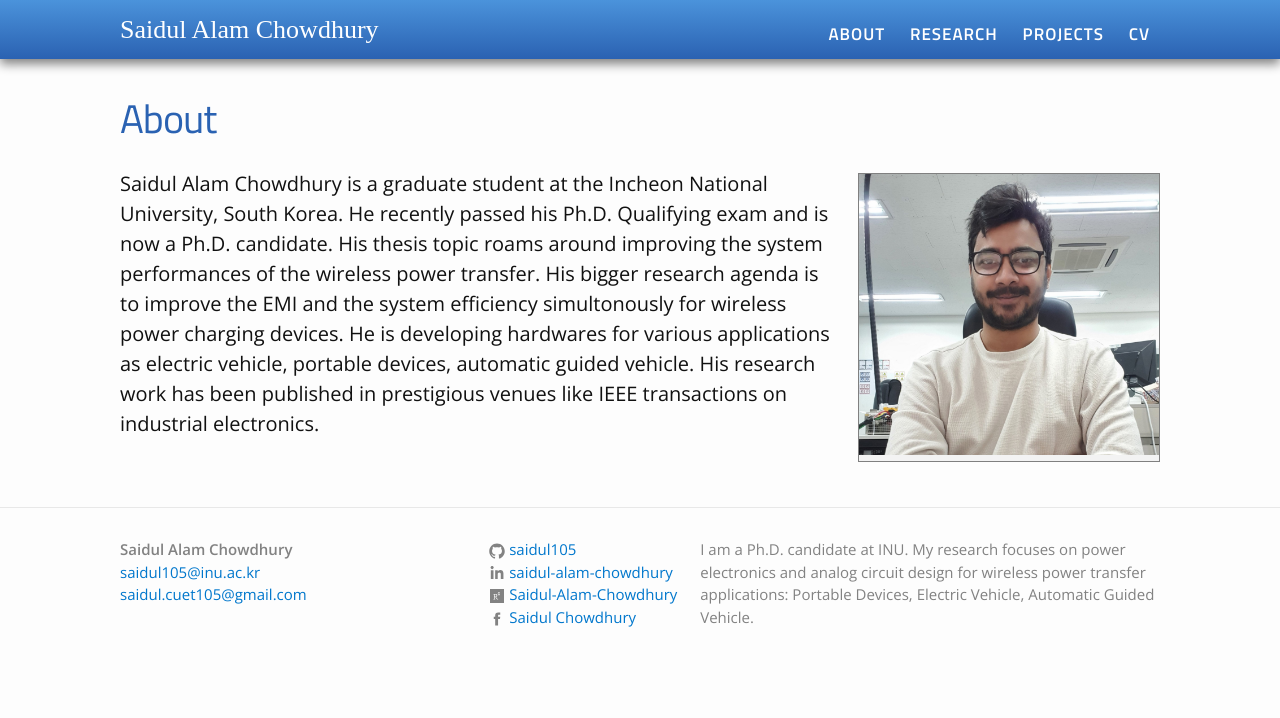
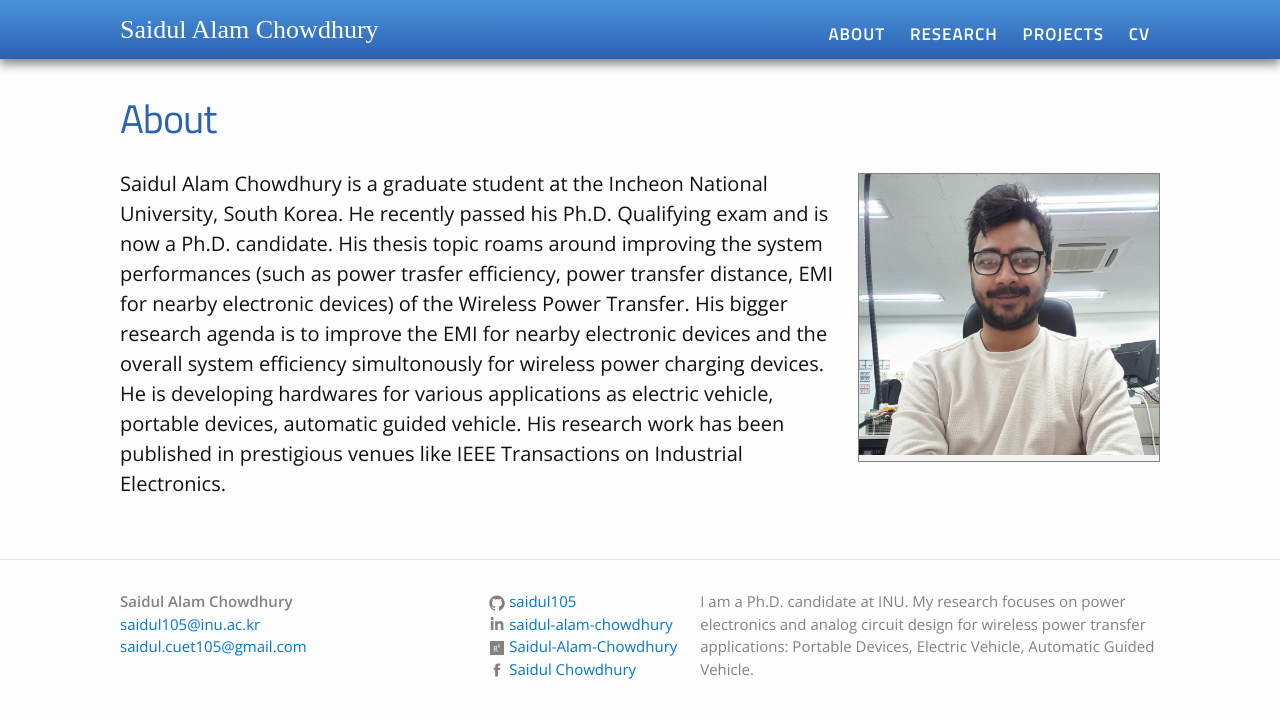
Before and after one commit to saidul105/saidul105.github.io, a Jekyll site: the page built from about.md, in a window 1280 px wide. Shown: the top 718 px of the page. Built offline with Jekyll 4.4.1, drawn with Linux system fonts in a browser that asks for light colours.

Commit message:
Update about.md

```diff
--- a/about.md
+++ b/about.md
@@ -9,7 +9,7 @@
 
 
 
-Saidul Alam Chowdhury is a graduate student at the Incheon National University, South Korea. He recently passed his Ph.D. Qualifying exam and is now a Ph.D. candidate. His thesis topic roams around improving the system performances of the wireless power transfer. His bigger research agenda is to improve the EMI and the system efficiency simultonously for wireless power charging devices. He is developing hardwares for various applications as electric vehicle, portable devices, automatic guided vehicle. His research work has been published in prestigious venues like IEEE transactions on industrial electronics.
+Saidul Alam Chowdhury is a graduate student at the Incheon National University, South Korea. He recently passed his Ph.D. Qualifying exam and is now a Ph.D. candidate. His thesis topic roams around improving the system performances (such as power trasfer efficiency, power transfer distance, EMI for nearby electronic devices) of the Wireless Power Transfer. His bigger research agenda is to improve the EMI for nearby electronic devices and the overall system efficiency simultonously for wireless power charging devices. He is developing hardwares for various applications as electric vehicle, portable devices, automatic guided vehicle. His research work has been published in prestigious venues like IEEE Transactions on Industrial Electronics.
 
 
 <!--
```
